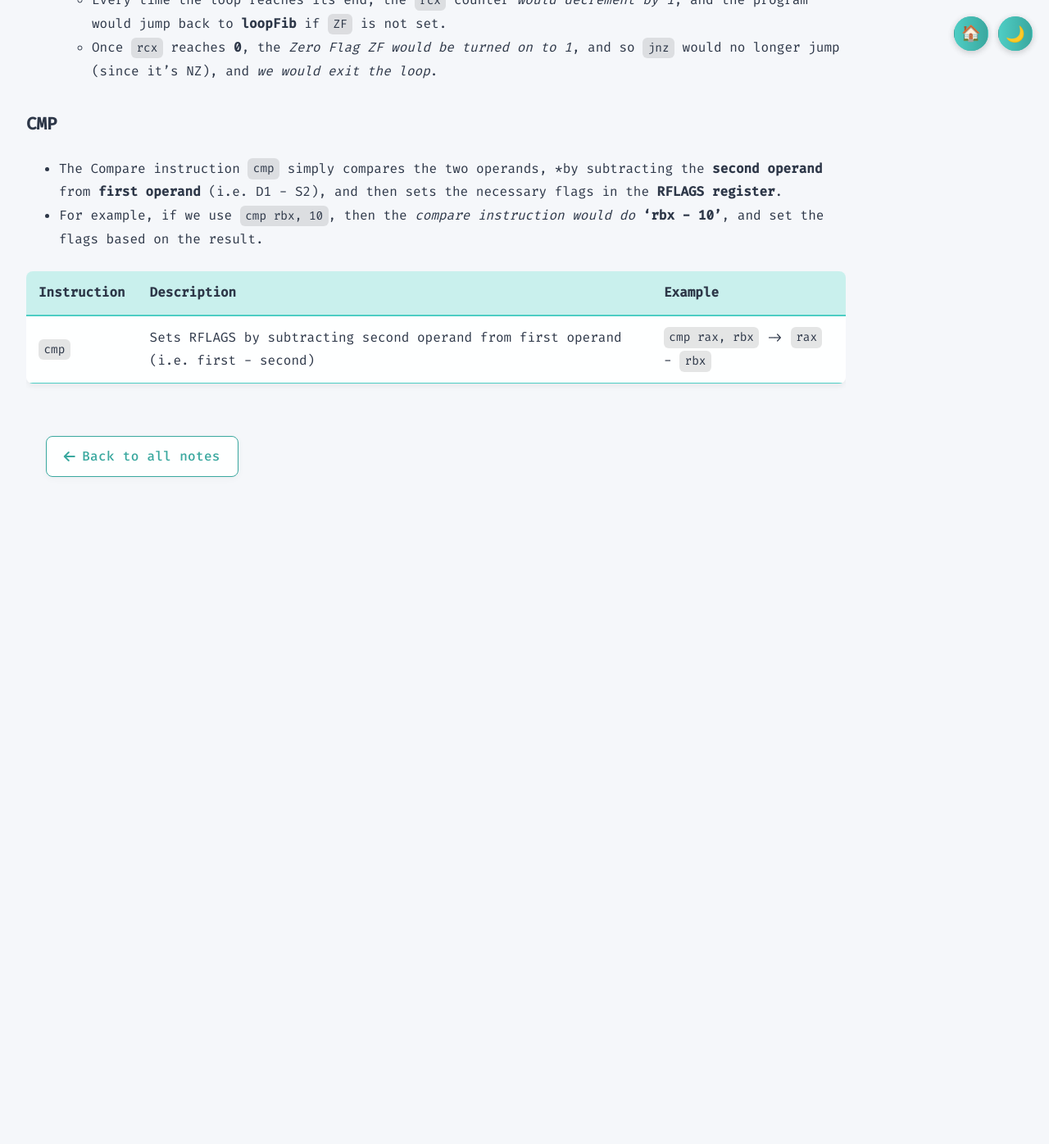
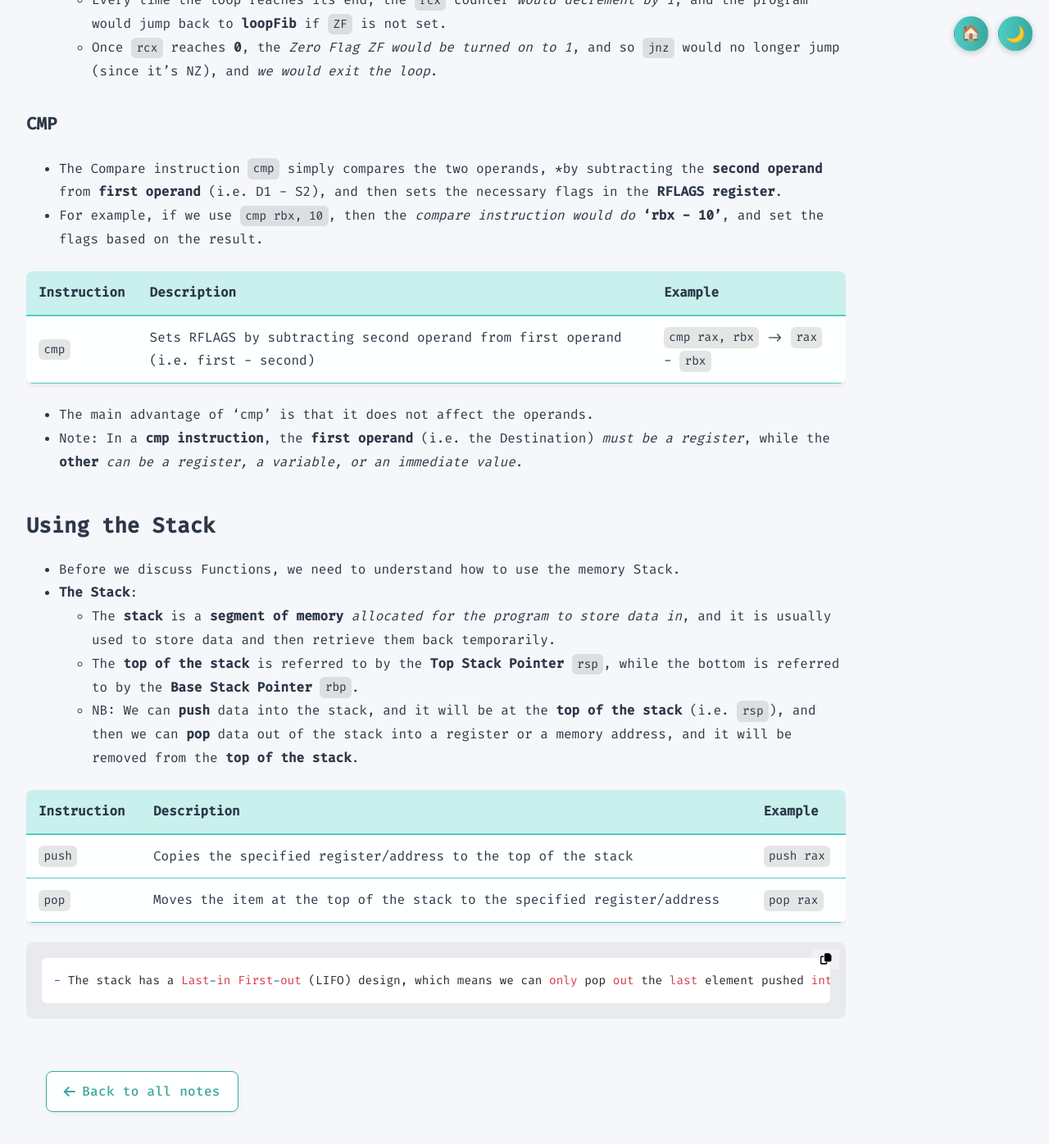
Before and after one commit to PathogenicKatt/PathogenicKatt.github.io, a Jekyll site: the page built from _notes/intro-to-assembly.md, in a window 1280 px wide and 1400 px high, scrolled down 37089 px. Shown: the top 1396 px of the window at 82% size. Built offline with Jekyll 4.4.1, drawn with Linux system fonts in a browser that asks for light colours; before the commit the page ends 37719 px from its top, so only the background shows below that.

Commit message:
Update assembly notes

```diff
--- a/_notes/intro-to-assembly.md
+++ b/_notes/intro-to-assembly.md
@@ -1133,3 +1133,34 @@ nasm -f elf64 basic.s
     </tr>
 </body>
 </table>
+- The main advantage of 'cmp' is that it does not affect the operands.
+- Note: In a **cmp instruction**, the **first operand** (i.e. the Destination) *must be a register*, while the **other** *can be a register, a variable, or an immediate value*.
+
+## Using the Stack
+- Before we discuss Functions, we need to understand how to use the memory Stack.
+- **The Stack**:
+    - The **stack** is a **segment of memory** *allocated for the program to store data in*, and it is usually used to store data and then retrieve them back temporarily.
+    - The **top of the stack** is referred to by the **Top Stack Pointer** <code>rsp</code>, while the bottom is referred to by the **Base Stack Pointer** <code>rbp</code>.
+    - NB: We can **push** data into the stack, and it will be at the **top of the stack** (i.e. <code>rsp</code>), and then we can **pop** data out of the stack into a register or a memory address, and it will be removed from the **top of the stack**.
+<table>
+<head>
+    <tr>
+        <th>Instruction</th>
+        <th>Description</th>
+        <th>Example</th>
+    </tr>
+</head>
+<body>
+    <tr>
+        <td><code>push</code></td>
+        <td>Copies the specified register/address to the top of the stack</td>
+        <td><code>push rax</code></td>
+    </tr>
+    <tr>
+        <td><code>pop</code></td>
+        <td>Moves the item at the top of the stack to the specified register/address</td>
+        <td><code>pop rax</code></td>
+    </tr>
+</body>
+</table>
+    - The stack has a Last-in First-out (LIFO) design, which means we can only pop out the last element pushed into the stack.
```
